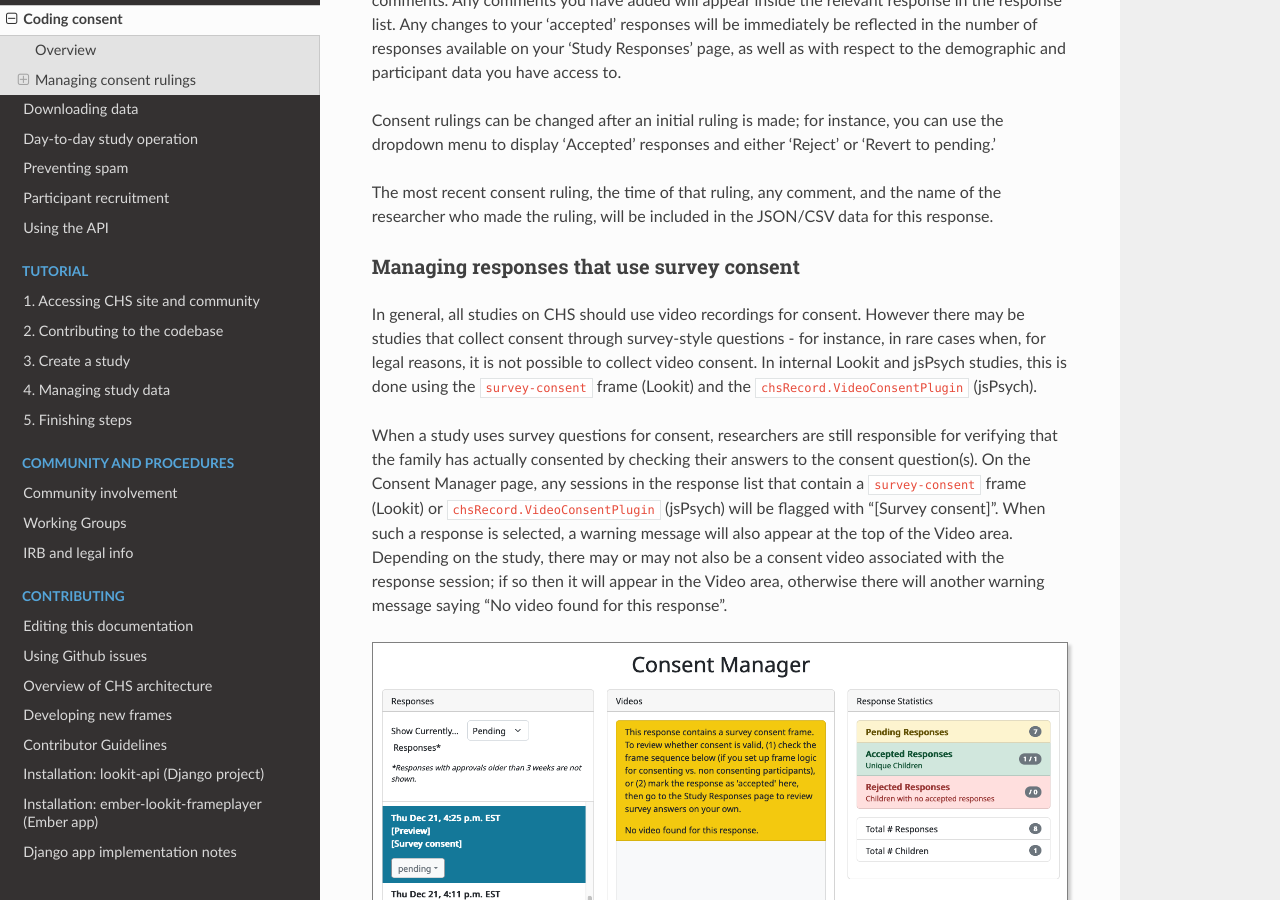
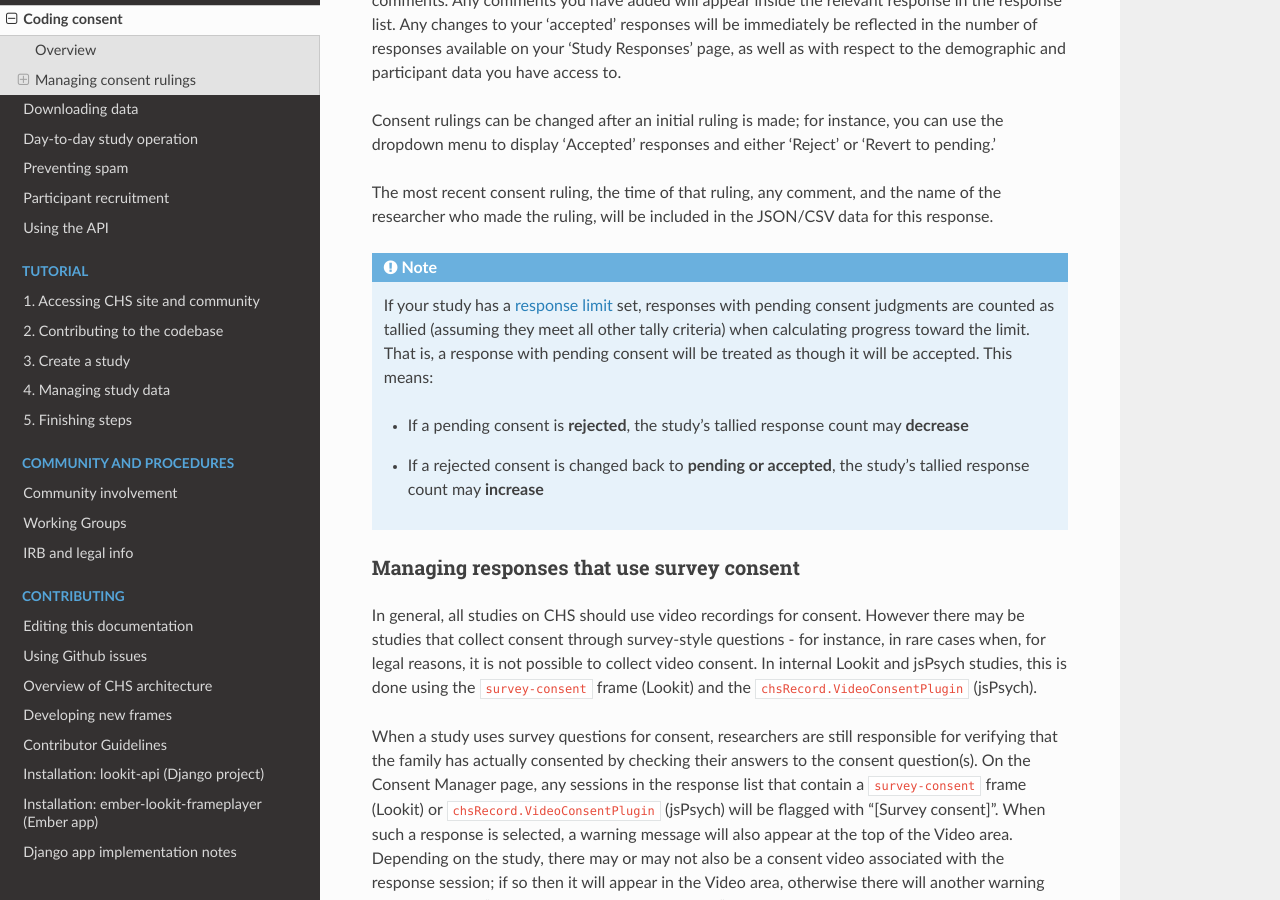
Before and after one commit to lookit/lookit-docs, a Sphinx documentation site: the page built from docs/source/researchers-manage-consent.rst, in a window 1280 px wide and 900 px high, scrolled down 4381 px. Built offline with Sphinx 7.4.7 and the Read the Docs theme 3.1.0, drawn with Linux system fonts in a browser that asks for light colours.

Commit message:
add note to coding consent section about potential impact on study response count

```diff
--- a/docs/source/researchers-manage-consent.rst
+++ b/docs/source/researchers-manage-consent.rst
@@ -57,6 +57,13 @@ Consent rulings can be changed after an initial ruling is made; for instance, yo
 
 The most recent consent ruling, the time of that ruling, any comment, and the name of the researcher who made the ruling, will be included in the JSON/CSV data for this response.
 
+.. note::
+
+   If your study has a :ref:`response limit <response_limit>` set, responses with pending consent judgments are counted as tallied (assuming they meet all other tally criteria) when calculating progress toward the limit. That is, a response with pending consent will be treated as though it will be accepted. This means:
+
+   - If a pending consent is **rejected**, the study's tallied response count may **decrease**
+   - If a rejected consent is changed back to **pending or accepted**, the study's tallied response count may **increase**
+
 ----------------------------------------------
 Managing responses that use survey consent
 ----------------------------------------------
```
